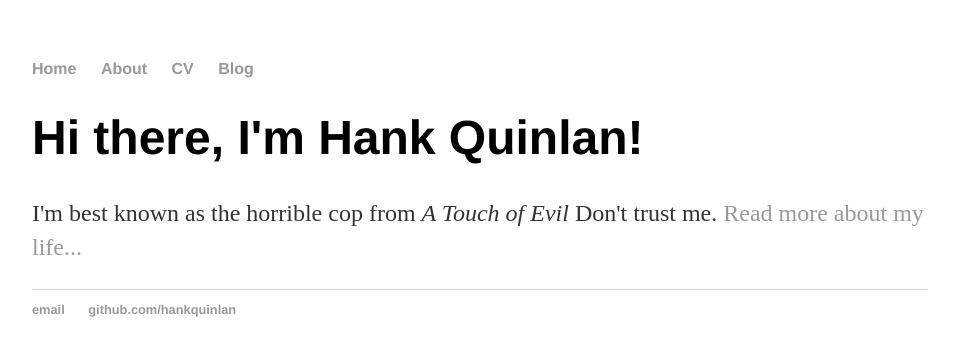
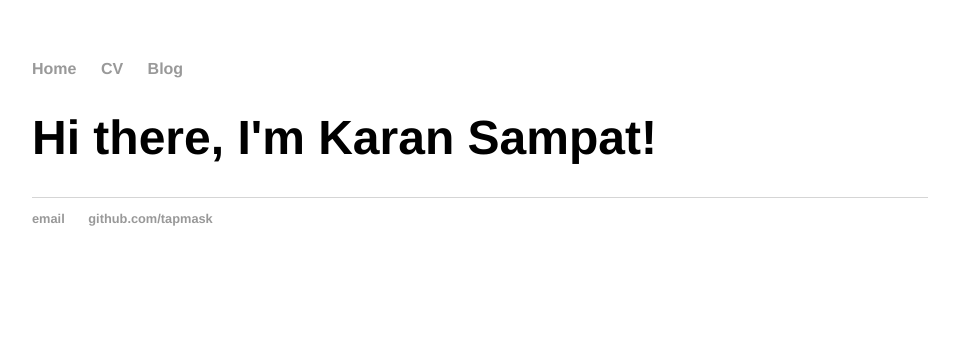
Before and after one commit to tapmask/tapmask.github.io, a Jekyll site: the page built from index.html, in a window 1280 px wide. Shown: the top 356 px of the page, without its empty margins (160-1115 px from the left). Built offline with Jekyll 4.4.1, drawn with Linux system fonts in a browser that asks for light colours.

Commit message:
update to initial setup

```diff
--- a/_config.yml
+++ b/_config.yml
@@ -1,2 +1,2 @@
-name: Hank Quinlan, Horrible Cop
+name: Karan Sampat
 markdown: kramdown
--- a/_layouts/default.html
+++ b/_layouts/default.html
@@ -9,7 +9,6 @@
 			<nav>
 	    		<ul>
 	        		<li><a href="/">Home</a></li>
-		        	<li><a href="/about">About</a></li>
 	        		<li><a href="/cv">CV</a></li>
 	        		<li><a href="/blog">Blog</a></li>
 	    		</ul>
@@ -21,8 +20,8 @@
 			</div><!-- /.container -->
 			<footer>
 	    		<ul>
-	        		<li><a href="mailto:hankquinlanhub@gmail.com">email</a></li>
-	        		<li><a href="https://github.com/hankquinlan">github.com/hankquinlan</a></li>
+	        		<li><a href="mailto:karansampat@gmail.com">email</a></li>
+	        		<li><a href="https://github.com/tapmask">github.com/tapmask</a></li>
 				</ul>
 			</footer>
 		</body>
--- a/blog/index.html
+++ b/blog/index.html
@@ -1,6 +1,6 @@
 ---
 layout: default
-title: Hank Quinlan's Blog
+title: Karan Sampat's Blog
 ---
 	<h1>{{ page.title }}</h1>
 	<ul class="posts">
--- a/index.html
+++ b/index.html
@@ -1,8 +1,7 @@
 ---
 layout: default
-title: Hank Quinlan, Horrible Cop
+title: Karan Sampat
 ---
 <div class="blurb">
-	<h1>Hi there, I'm Hank Quinlan!</h1>
-	<p>I'm best known as the horrible cop from <em>A Touch of Evil</em> Don't trust me. <a href="/about">Read more about my life...</a></p>
+	<h1>Hi there, I'm Karan Sampat!</h1>
 </div><!-- /.blurb -->
```
Also changed, not shown: _posts/2014-04-30-hank-quinlan-site-launched.md (deleted, +0 -7 lines), _posts/2019-05-18-karan-sampat-site-launched.md (added, +7 -0 lines).
